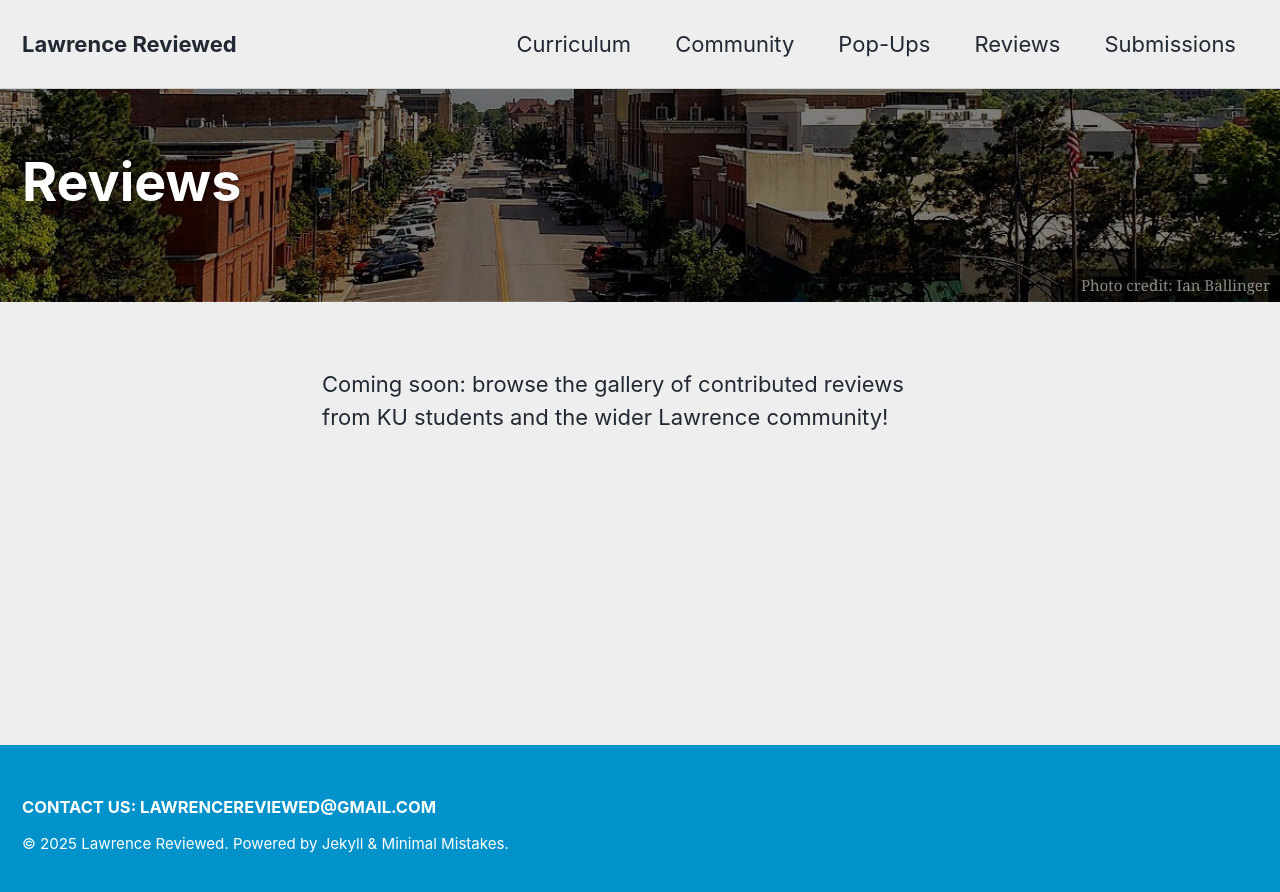
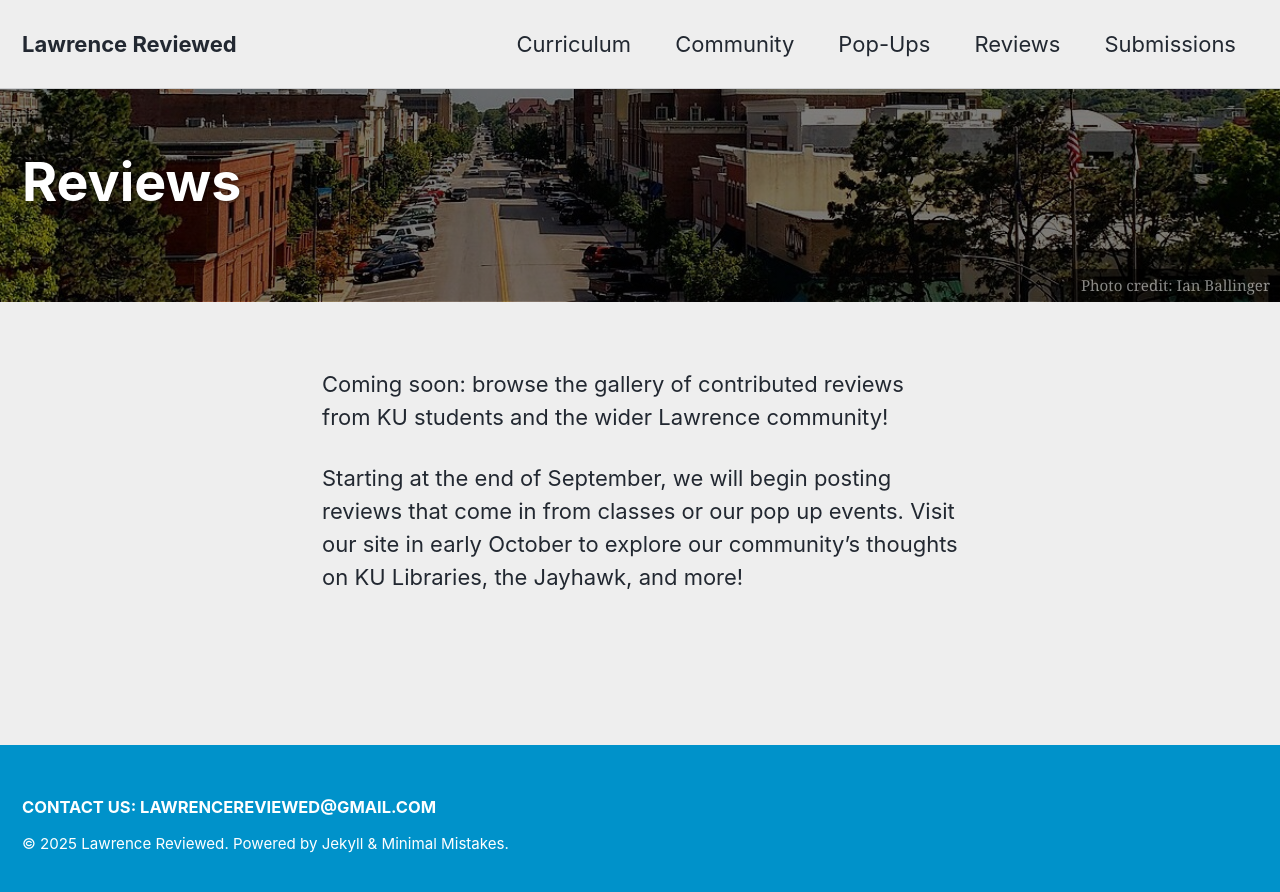
Before and after one commit to idrhku/lawrence-reviewed, a Jekyll site: the page built from _pages/reviews.md, in a window 1280 px wide. Shown: the top 892 px of the page. Built offline with Jekyll 4.4.1, drawn with Linux system fonts in a browser that asks for light colours; cached includes are drawn as plain includes.

Commit message:
Update reviews.md

```diff
--- a/_pages/reviews.md
+++ b/_pages/reviews.md
@@ -13,3 +13,5 @@ header:
   caption: "Photo credit: Ian Ballinger"
 ---
 Coming soon: browse the gallery of contributed reviews from KU students and the wider Lawrence community!
+
+Starting at the end of September, we will begin posting reviews that come in from classes or our pop up events. Visit our site in early October to explore our community's thoughts on KU Libraries, the Jayhawk, and more!
```
